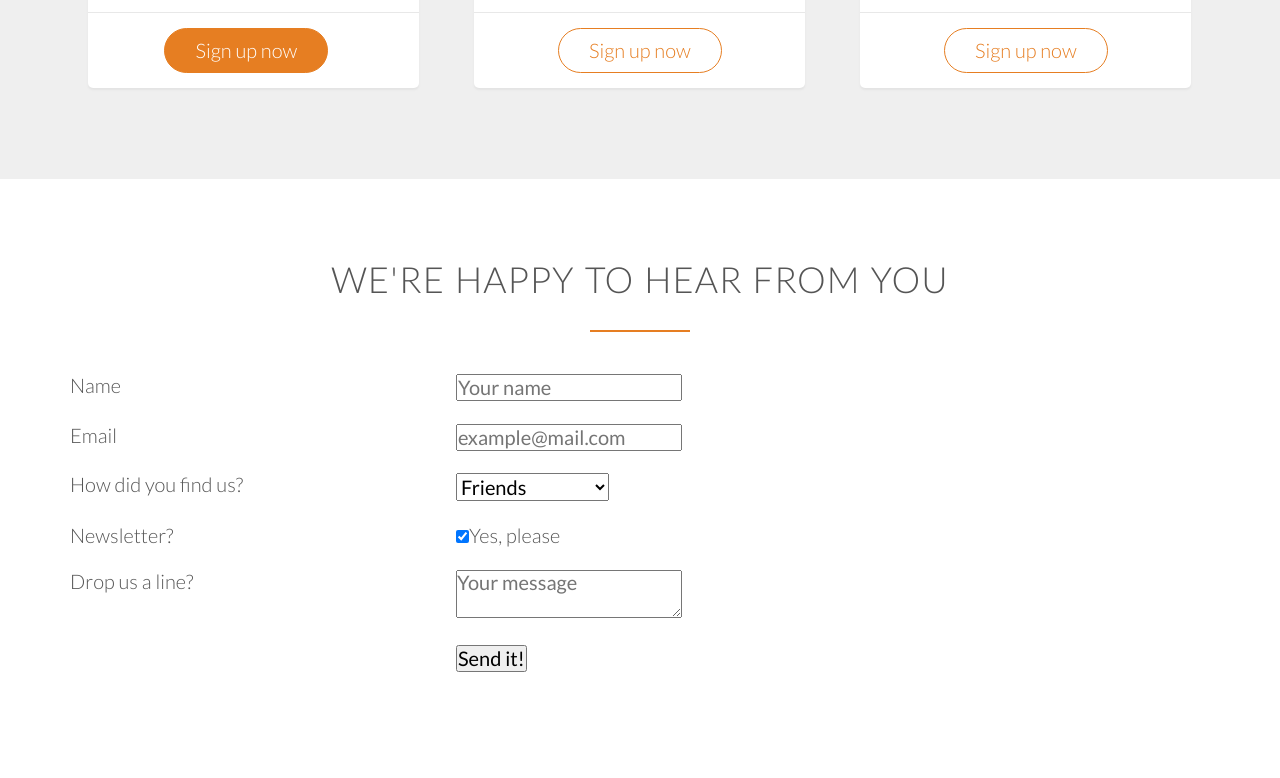
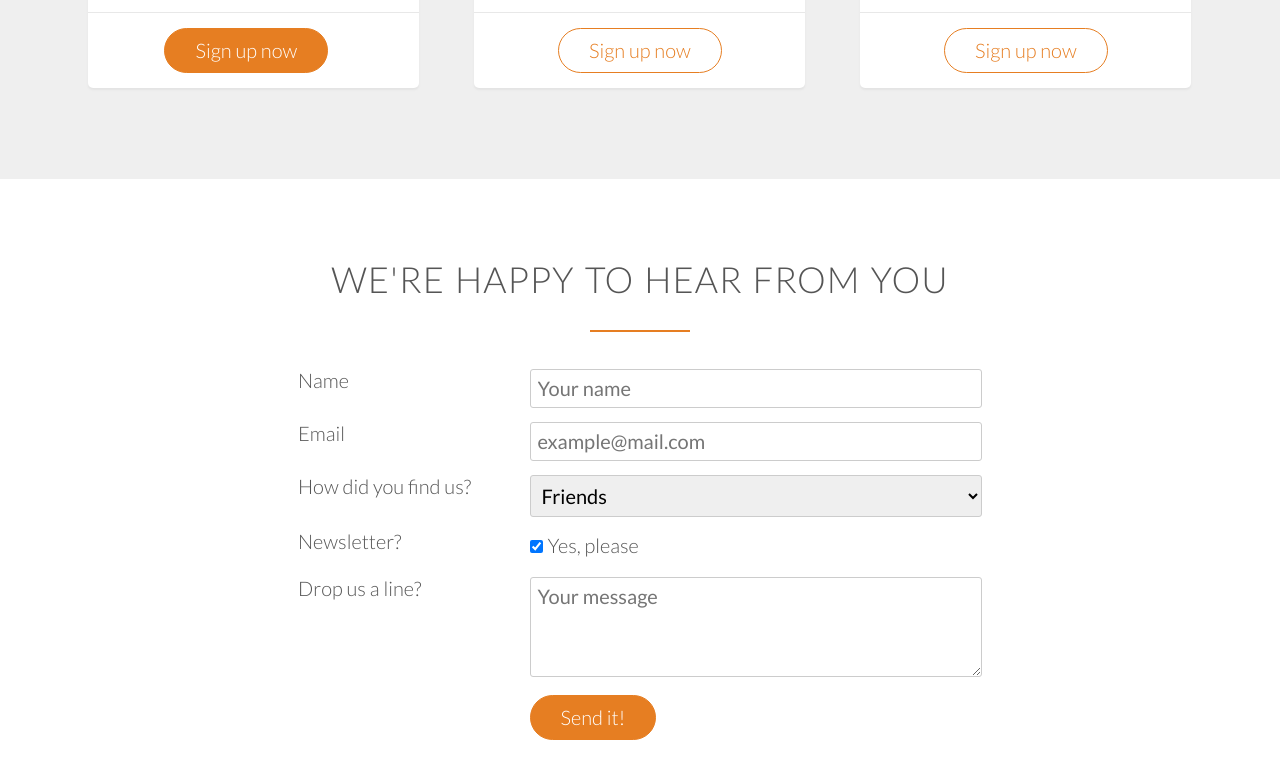
Before and after one commit to zizuo/ofood, a plain HTML site: page index.html in a window 1280 px wide. Shown: the part 4480-5258 px from the top of the page. Drawn offline with Linux system fonts and the light colour scheme.

Commit message:
Contact form Section style

```diff
--- a/resources/css/style.css
+++ b/resources/css/style.css
@@ -6,6 +6,10 @@
     margin: 0;
     padding: 0;
     box-sizing: border-box;
+}
+
+*:focus {
+    outline: none;
 }
 
 html {
@@ -143,7 +147,8 @@ a:active {
 /* ---- BUTTONS ---- */
 
 .btn:link,
-.btn:visited {
+.btn:visited,
+input[type=submit] {
     display: inline-block;
     padding: 10px 30px;
     font-weight: 300;
@@ -153,7 +158,8 @@ a:active {
 }
 
 .btn-full:link,
-.btn-full:visited {
+.btn-full:visited,
+input[type=submit] {
     background-color: #e67e22;
     border: 1px solid #e67e22;
     color: #fff;
@@ -167,7 +173,9 @@ a:active {
 }
 
 .btn:hover,
-.btn:active {
+.btn:active,
+input[type=submit]:hover,
+input[type=submit]:active {
     background-color: #cf6d17;
 }
 
@@ -459,3 +467,31 @@ cite img {
 .plan-price-meal {
     font-size: 80%;
 }
+
+
+/* ----------------------------------------------------------- */
+/* FORMS */
+/* ----------------------------------------------------------- */
+
+.contact-form {
+    width: 60%;
+    margin: 0 auto;
+}
+
+input[type=text],
+input[type=email],
+select,
+textarea {
+    width: 100%;
+    padding: 7px;
+    border-radius: 3px;
+    border: 1px solid #ccc;
+}
+
+textarea {
+    height: 100px;
+}
+
+input[type=checkbox] {
+    margin: 10px 5px 10px 0;
+}
```
